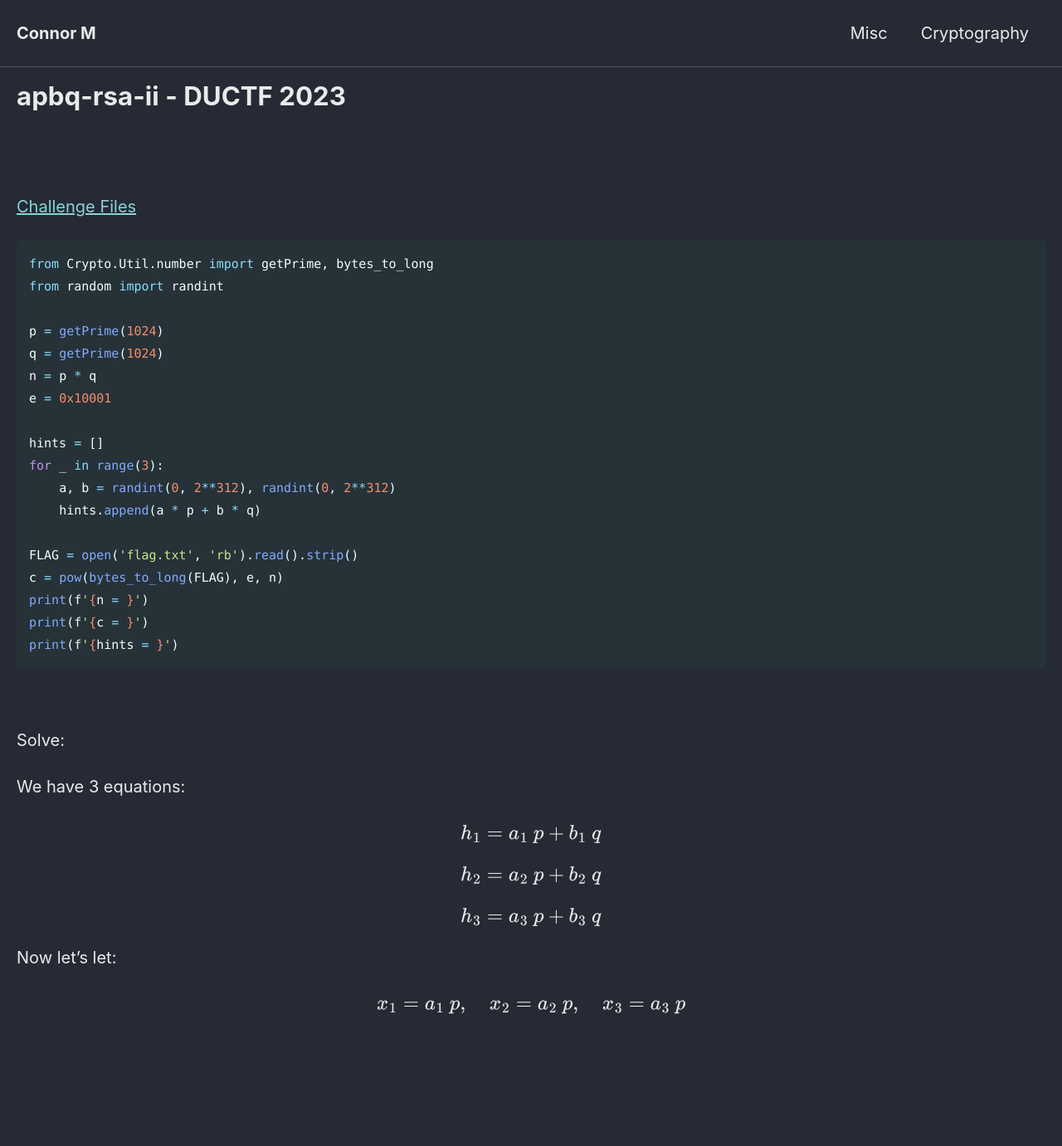
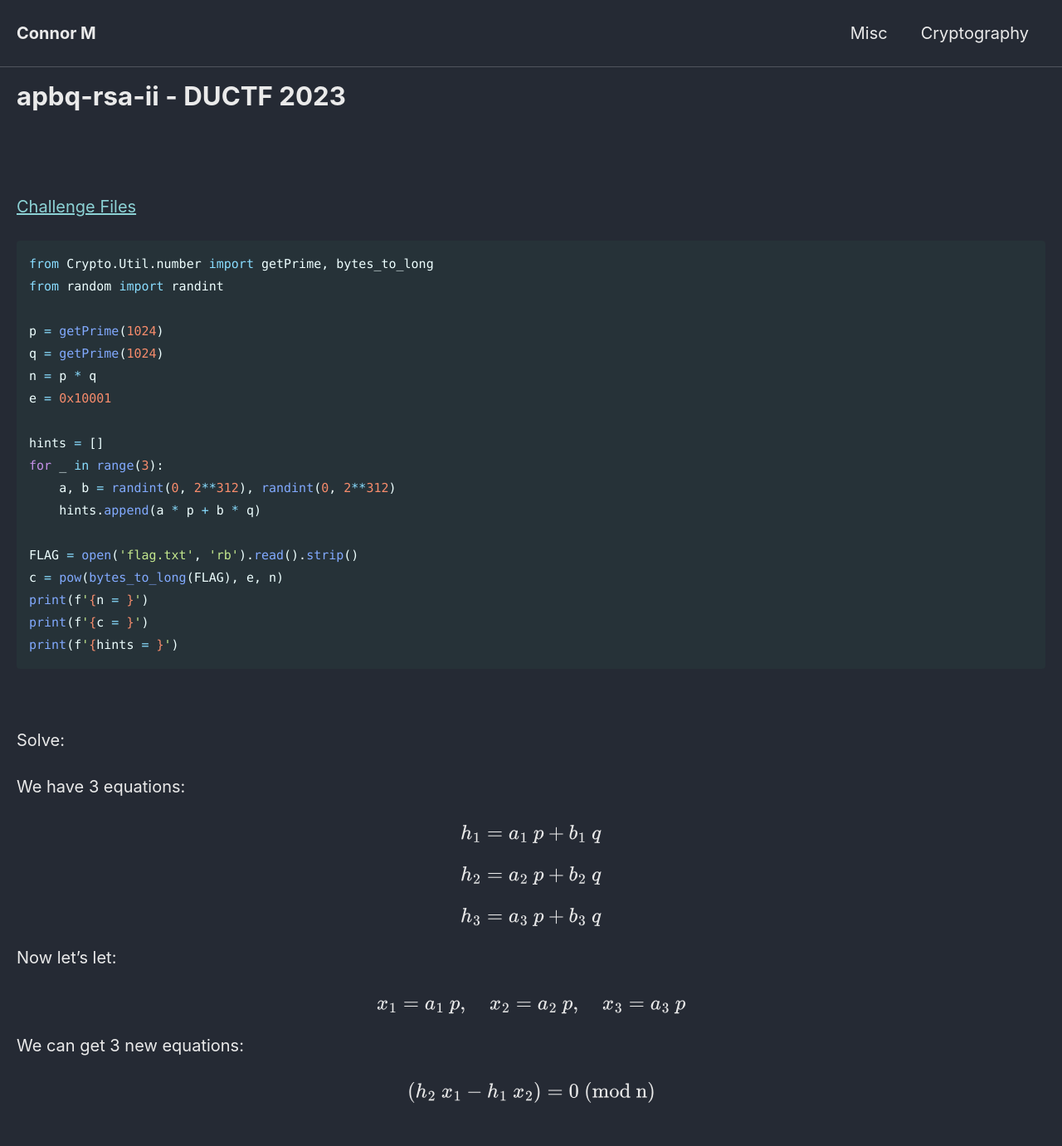
Before and after one commit to Connor-McCartney/Connor-McCartney.github.io, a Jekyll site: the page built from _pages/cryptography/other/apbq-rsa-ii-DUCTF-2023.md, in a window 1280 px wide. Shown: the whole page at 83% size. Built offline with Jekyll 4.4.1, drawn with Linux system fonts in a browser that asks for light colours; cached includes are drawn as plain includes; before the commit the page ends 1275 px from its top, so only the background shows below that.

Commit message:
Update apbq-rsa-ii-DUCTF-2023.md

```diff
--- a/_pages/cryptography/other/apbq-rsa-ii-DUCTF-2023.md
+++ b/_pages/cryptography/other/apbq-rsa-ii-DUCTF-2023.md
@@ -44,3 +44,8 @@ $$h_3 = a_3 \ p + b_3 \ q$$
 Now let's let:
 
 $$x_1 = a_1 \ p, \ \ \ \ x_2 = a_2 \ p, \ \ \ \ x_3 = a_3 \ p$$
+
+We can get 3 new equations:
+
+
+$$(h_2 \ x_1 - h_1 \ x_2) = 0 \text{ (mod n)}$$
```
